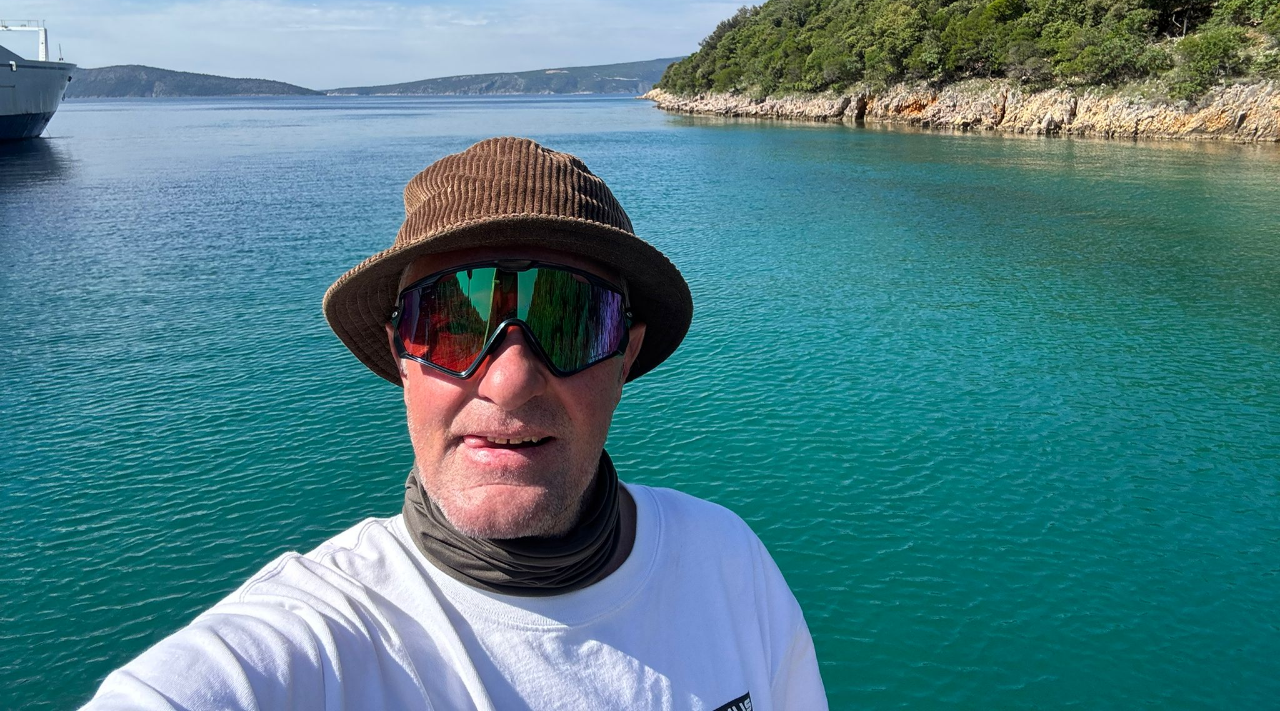
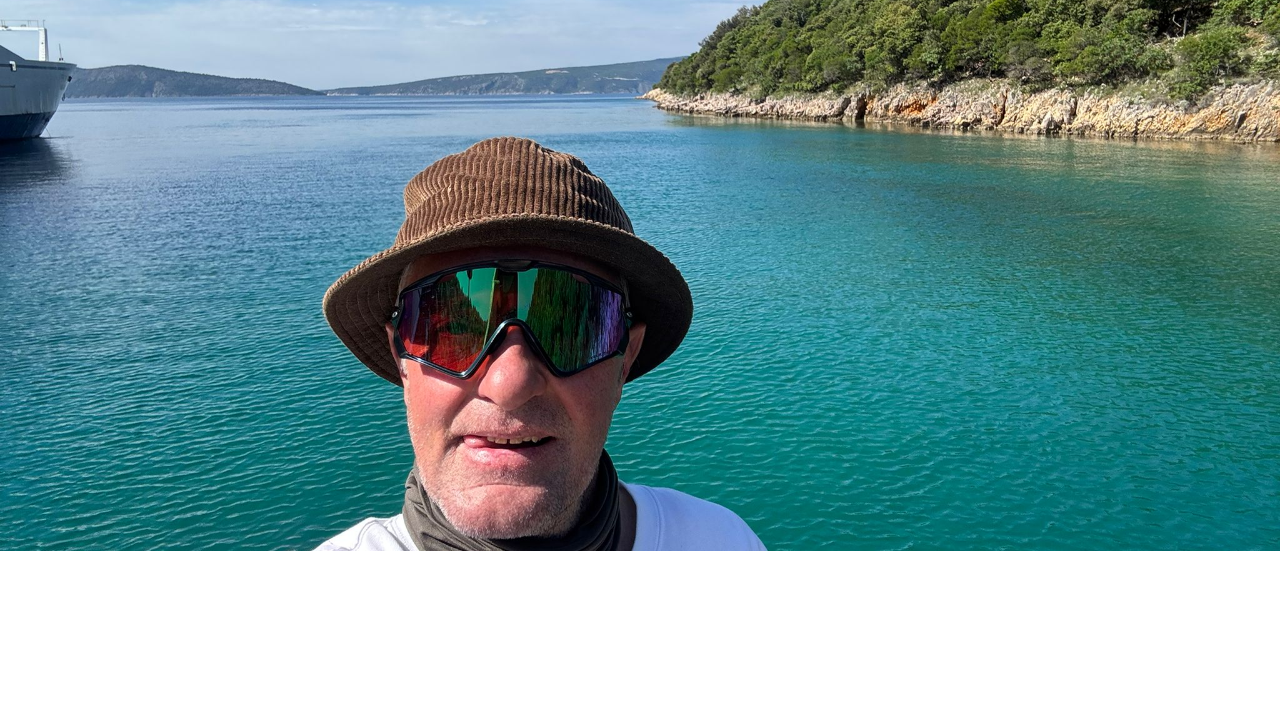
Before and after one commit to tatschl/tschriasche.com, a plain HTML site: page index.html in a window 1280 px wide. Shown: the part 249-960 px from the top of the page. After the commit the page ends 800 px from the top, so only its background shows below. Drawn offline with Linux system fonts and the light colour scheme.

Commit message:
style.css aktualisieren

```diff
--- a/style.css
+++ b/style.css
@@ -1,20 +1,24 @@
-/* Reset */
-* {
+/* Grundlayout */
+html, body {
   margin: 0;
   padding: 0;
-  box-sizing: border-box;
+  height: 100%;
+  font-family: sans-serif;
 }
 
-html, body {
-  min-height: 100vh;
-  font-family: sans-serif;
-  background-color: black; /* optional: kein Weiß sichtbar, wenn Bild nicht 100% deckt */
+/* Body so einstellen, dass kein zusätzlicher Raum entsteht */
+body {
+  display: flex;
+  align-items: flex-start;
+  justify-content: center;
 }
 
 /* Bildcontainer */
 .image-container {
   position: relative;
   width: 100%;
+  max-width: 100vw;
+  height: 100%;
   overflow: hidden;
 }
 
@@ -25,7 +29,7 @@ html, body {
   display: block;
 }
 
-/* Overlay-Text */
+/* Text über dem Bild */
 .overlay-text {
   position: absolute;
   top: 15%;
@@ -41,7 +45,7 @@ html, body {
   word-break: break-word;
 }
 
-/* Mobile Optimierung */
+/* Extra mobile Optimierung */
 @media (max-width: 400px) {
   .overlay-text {
     font-size: 8vw;
```
